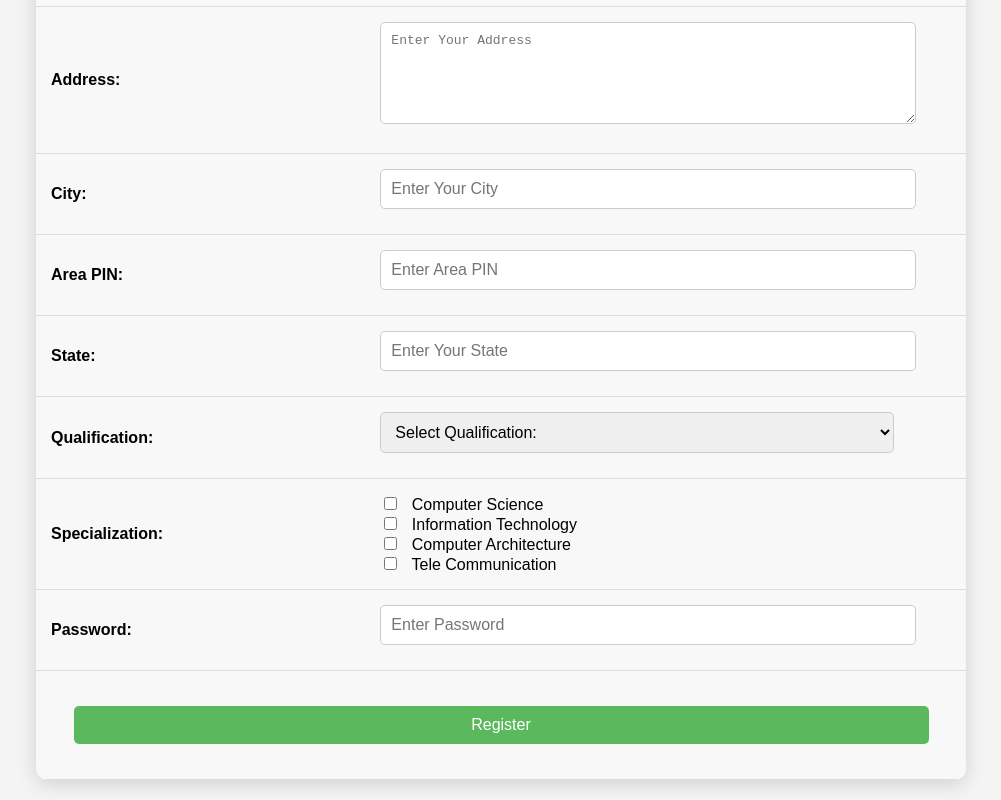
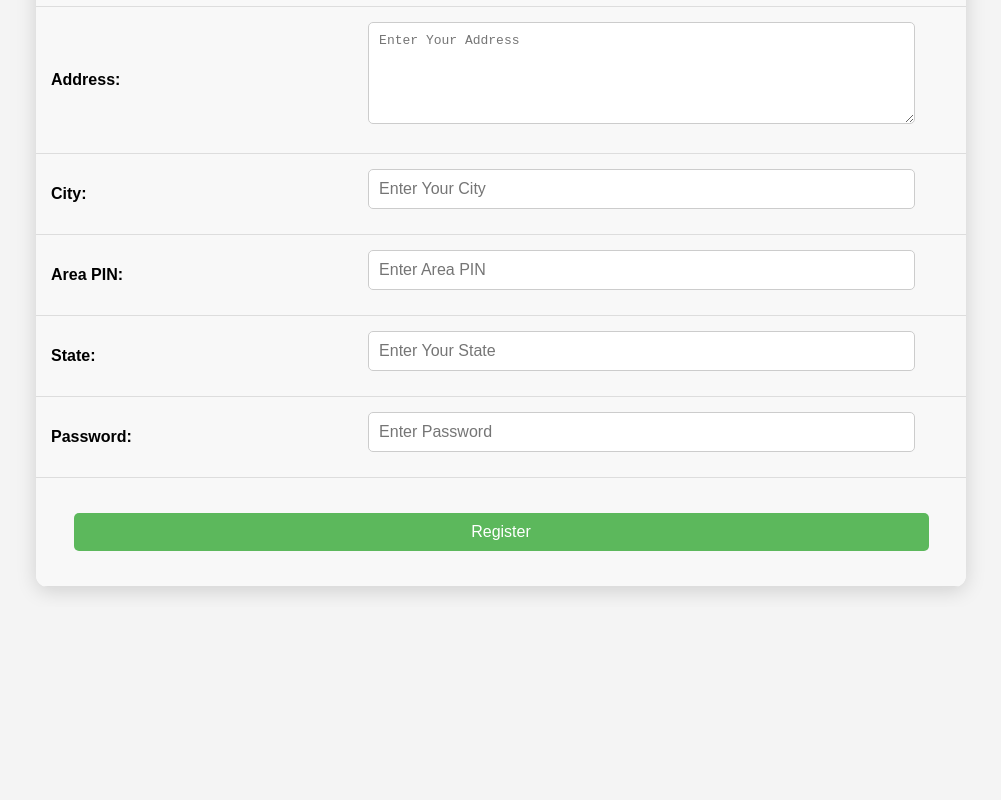
Before and after one commit to harsh-01510/Harsh1510, a plain HTML site: page 1.html in a window 1280 px wide. Shown: the part 528-1328 px from the top of the page, without its empty margins (139-1140 px from the left). After the commit the page ends 1135 px from the top, so only its background shows below. Drawn offline with Linux system fonts and the light colour scheme.

Commit message:
Update 1.html

```diff
--- a/1.html
+++ b/1.html
@@ -25,8 +25,8 @@
                 <td><input type="email" name="email" id="email" placeholder="Enter Your Email"></td>
             </tr>
             <tr>
-                <td><label for="mobile-number">Mobile:</label></td>
-                <td><input type="tel" name="mobile-number" id="mobile-number" placeholder="10-digit Mobile Number" pattern="[0-9]{10}"></td>
+                <td><label for="mobile-number" >Mobile:</label></td>
+                <td><input type="tel" name="mobile-number" id="mobile-number" placeholder="10-digit Mobile Number" maxlength="10"></td>
             </tr>
             <tr>
                 <td>Gender:</td>
@@ -56,28 +56,9 @@
                 <td><input type="text" name="state" id="state" placeholder="Enter Your State"></td>
             </tr>
             <tr>
-                <td><label for="qualification">Qualification:</label></td>
-                <td>
-                    <select name="qualification" id="qualification">
-                        <option value="">Select Qualification:</option>
-                        <option value="10TH Pass">10TH Pass</option>
-                        <option value="12TH Pass">12TH Pass</option>
-                        <option value="Graduation">Graduation</option>
-                    </select>
-                </td>
-            </tr>
-            <tr>
-                <td><label>Specialization:</label></td>
-                <td>
-                    <input type="checkbox" name="specialization" value="Computer Science"> Computer Science<br>
-                    <input type="checkbox" name="specialization" value="Information Technology"> Information Technology<br>
-                    <input type="checkbox" name="specialization" value="Computer Architecture"> Computer Architecture<br>
-                    <input type="checkbox" name="specialization" value="Tele Communication"> Tele Communication
-                </td>
-            </tr>
             <tr>
                 <td><label for="password">Password:</label></td>
-                <td><input type="password" name="password" id="password" placeholder="Enter Password"></td>
+                <td><input type="password" name="password" id="password" placeholder="Enter Password" maxlength="6"></td>
             </tr>
             <tr>
                 <td colspan="2"><input type="submit" value="Register" class="submit-btn"></td>
```
